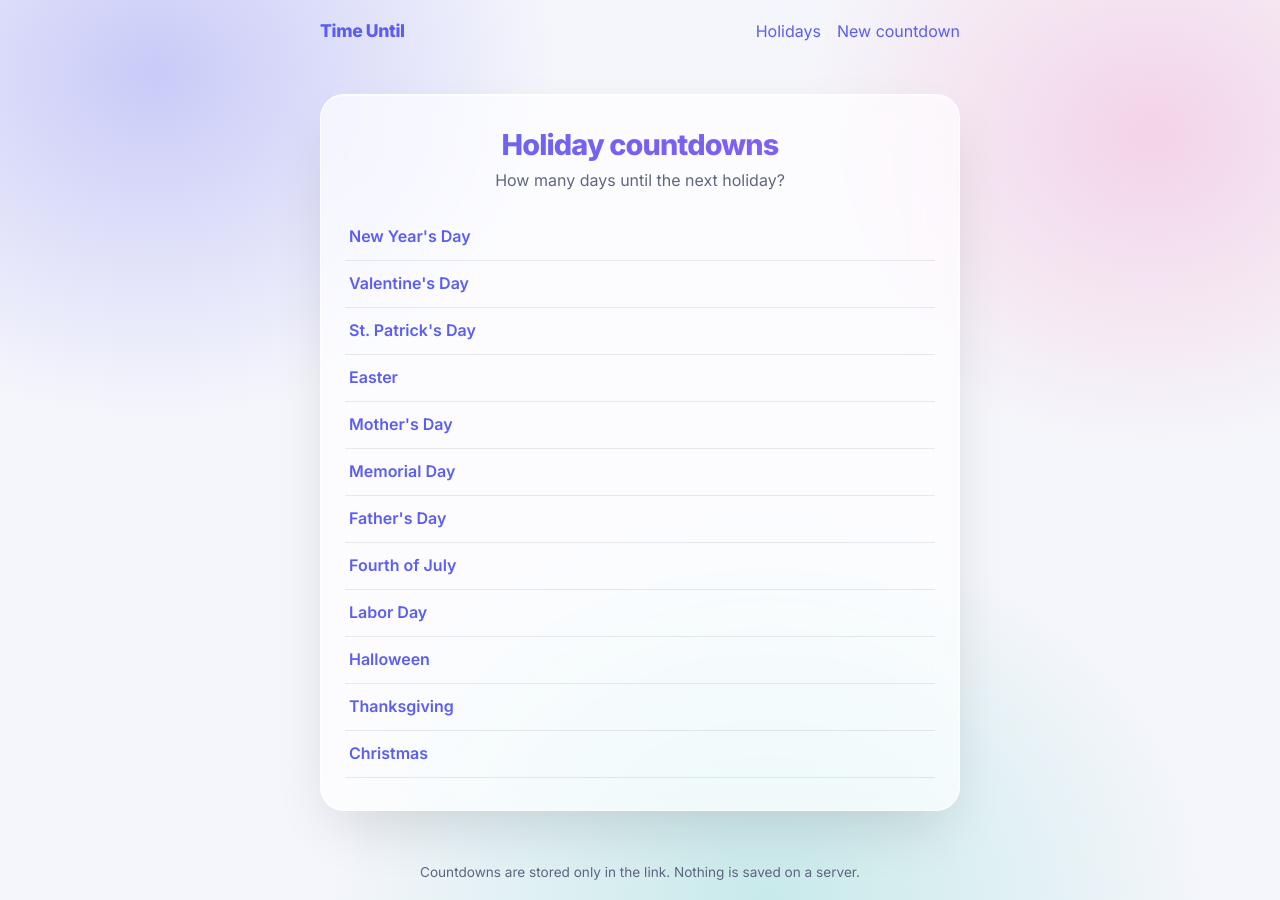
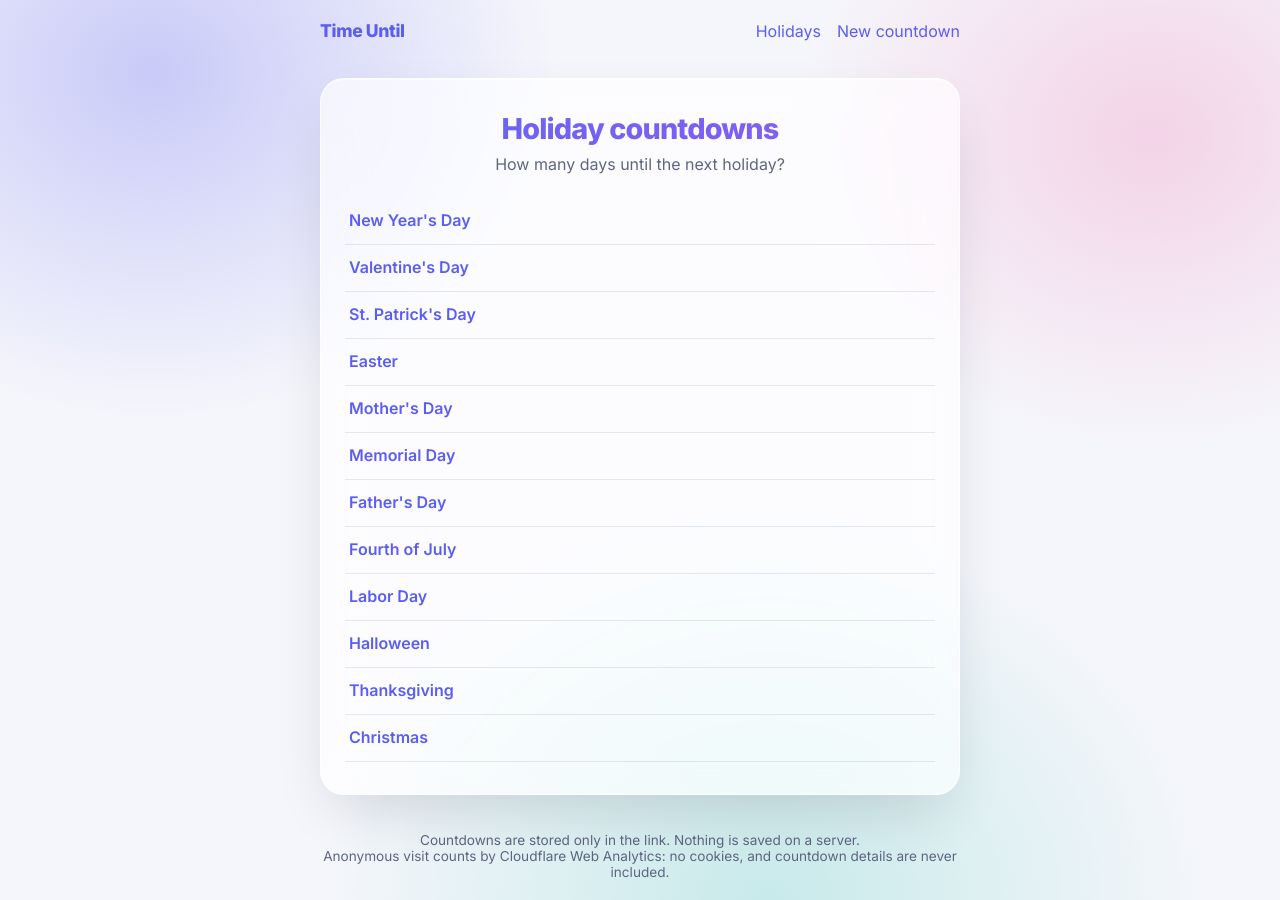
Before and after one commit to BrettSheleski/TillThe.day, a Jekyll site: the page built from holidays.html, in a window 1280 px wide. Built offline with Jekyll 4.4.1, drawn with Linux system fonts in a browser that asks for light colours; some web fonts are replaced.

Commit message:
Add Cloudflare Web Analytics
Anonymous, cookie-free visit counts. Cloudflare doesn't record query
strings, so the messages in shared countdown links never reach it. The
script loads only when cloudflare_analytics_token is set in
_config.yml, and the footer notes analytics only while it's on.

```diff
--- a/_config.yml
+++ b/_config.yml
@@ -1,5 +1,10 @@
 title: Time Until
 description: Count down to any date and share the link.
+
+# Cloudflare Web Analytics token (from the Cloudflare dashboard: Analytics &
+# Logs > Web Analytics). Leave empty to turn analytics off. See
+# _includes/analytics.html.
+cloudflare_analytics_token: "a0ec4b95c7c4443bb65ed232ff329f00"
 
 # GitHub Pages fills in `url` and `baseurl` automatically from the repo name.
 # Only set baseurl if you need to override it, e.g. for a custom domain:
--- /dev/null
+++ b/_includes/analytics.html
@@ -0,0 +1,10 @@
+{%- comment -%}
+  Cloudflare Web Analytics: anonymous visit counts, no cookies. It doesn't
+  record query strings, so the messages in shared countdown links (?c=...)
+  never reach it. Only loads once a token is set in _config.yml, and only
+  counts visits on the site address registered with Cloudflare, so local
+  previews aren't counted.
+{%- endcomment -%}
+{%- if site.cloudflare_analytics_token != "" and site.cloudflare_analytics_token -%}
+<script type="module" src="https://static.cloudflareinsights.com/beacon.min.js" data-cf-beacon='{"token": "{{ site.cloudflare_analytics_token }}"}'></script>
+{%- endif -%}
--- a/_includes/footer.html
+++ b/_includes/footer.html
@@ -1,3 +1,6 @@
 <footer class="site-footer">
   <p>Countdowns are stored only in the link. Nothing is saved on a server.</p>
+  {%- if site.cloudflare_analytics_token != "" and site.cloudflare_analytics_token %}
+  <p>Anonymous visit counts by Cloudflare Web Analytics: no cookies, and countdown details are never included.</p>
+  {%- endif %}
 </footer>
--- a/_layouts/default.html
+++ b/_layouts/default.html
@@ -10,6 +10,7 @@
     {{ content }}
   </main>
   {% include footer.html %}
+  {% include analytics.html %}
   {% if page.script %}
   {% assign script_path = '/assets/js/' | append: page.script | append: '.js' %}
   <script type="module" src="{% include asset-url.html path=script_path %}"></script>
```
Also changed, not shown: README.md.
